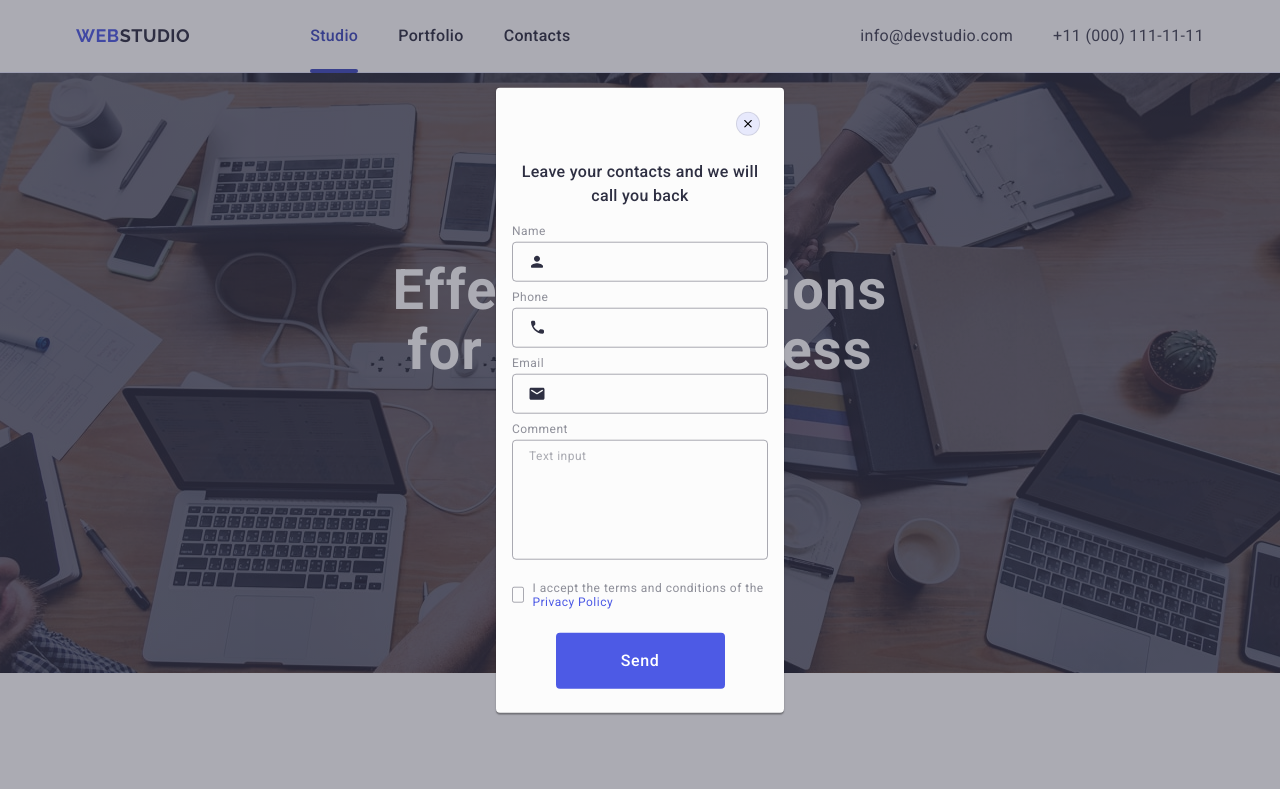
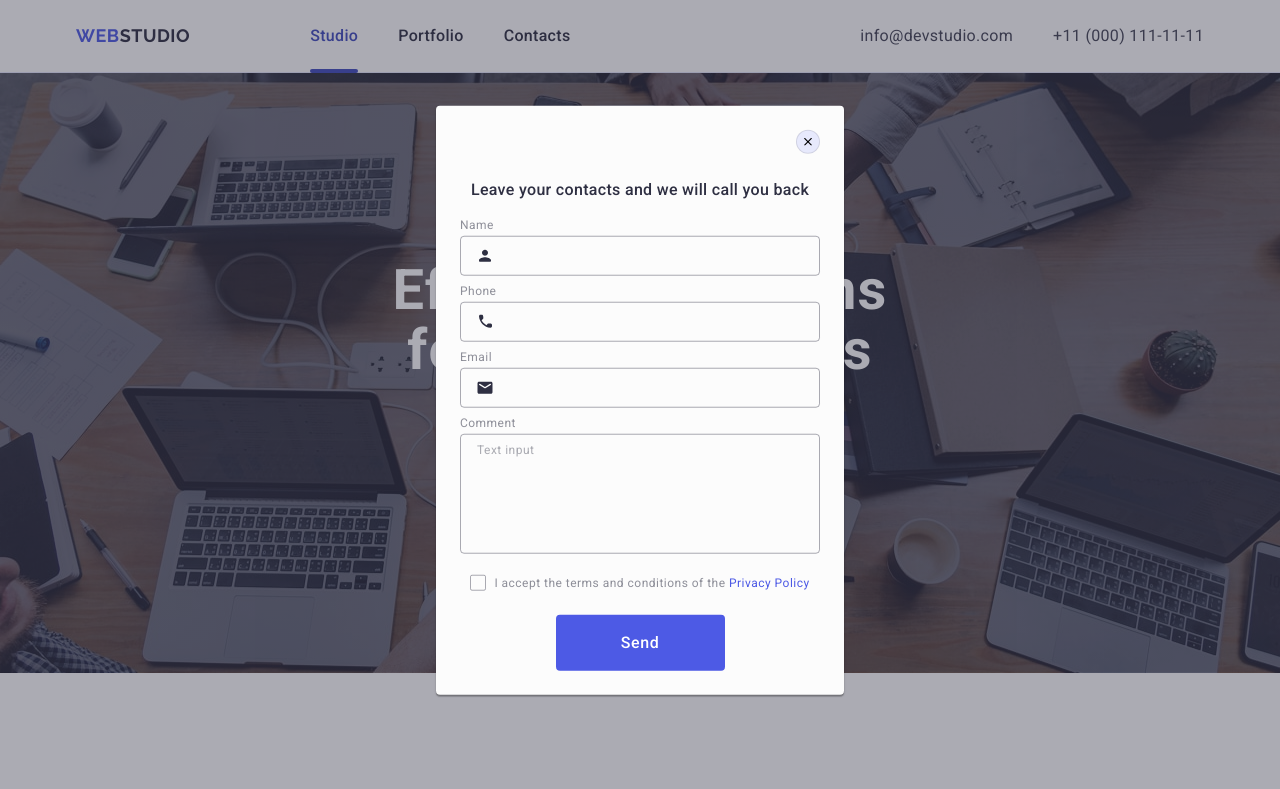
Before and after one commit to Olesa-GoIt/goit-markup-hw-06, a plain HTML site: page index.html in a window 1280 px wide. Shown: the top 789 px of the page. Drawn offline with nearby package versions, Linux system fonts and the light colour scheme.

Commit message:
adapt modal

```diff
--- a/css/styles-old.css
+++ b/css/styles-old.css
@@ -6,147 +6,6 @@
 }*/
 
 /*modal*/
-
-.modal {
-  width: 408px;
-  min-height: 584px;
-  padding: 72px 24px 24px 24px;
-}
-
-.backdrop:not(is-open).modal {
-  transform: translate(-50%, -100%);
-}
-
-.modal-cross {
-  position: absolute;
-  top: 24px;
-  right: 24px;
-  border-radius: 50%;
-  width: 24px;
-  height: 24px;
-  background-color: #e7e9fc;
-  padding: 0;
-  border: 1px solid rgba(0, 0, 0, 0.1);
-
-  display: flex;
-  align-items: center;
-  justify-content: center;
-
-  transition: background-color 250ms cubic-bezier(0.4, 0, 0.2, 1),
-    border 250ms cubic-bezier(0.4, 0, 0.2, 1);
-}
-
-.modal-cross-icon {
-  transition: fill 250ms cubic-bezier(0.4, 0, 0.2, 1);
-}
-
-.modal-cross:hover,
-.modal-cross:focus {
-  background-color: #404bbf;
-  border: none;
-}
-
-.modal-cross:hover .modal-cross-icon,
-.modal-cross:focus .modal-cross-icon {
-  fill: #fff;
-}
-
-.modal-title {
-  font-family: "Roboto", sans-serif;
-  font-weight: 500;
-  font-size: 16px;
-  line-height: 1.5;
-  letter-spacing: 0.02em;
-  text-align: center;
-  color: #2e2f42;
-  tab-size: ceter;
-  margin-bottom: 16px;
-}
-
-.modal-input {
-  width: 100%;
-  border: 1px solid rgba(46, 47, 66, 0.4);
-  border-radius: 4px;
-  height: 40px;
-  padding-left: 38px;
-  background-color: transparent;
-  outline: transparent;
-  transition: border-color 250ms cubic-bezier(0.4, 0, 0.2, 1);
-}
-
-.modal-input:focus {
-  border-color: #4d5ae5;
-}
-
-.modal-input:focus + .form-label-icon {
-  fill: #4d5ae5;
-}
-
-.modal-field {
-  margin-bottom: 8px;
-}
-
-.form-label-icon {
-  fill: #2e2f42;
-  position: absolute;
-  left: 16px;
-  top: 50%;
-  transform: translateY(-50%);
-  transition: fill 250ms cubic-bezier(0.4, 0, 0.2, 1);
-}
-
-.form-label {
-  display: block;
-  margin-bottom: 4px;
-  flex-direction: column;
-  font-family: "Roboto", sans-serif;
-  font-weight: 400;
-  font-size: 12px;
-  line-height: 1.17;
-  letter-spacing: 0.04em;
-  color: #8e8f99;
-}
-.modal-textarea {
-  width: 100%;
-  border: 1px solid rgba(46, 47, 66, 0.4);
-  border-radius: 4px;
-  height: 120px;
-  padding: 16px 8px;
-  font-size: 12px;
-  line-height: 1.17;
-  letter-spacing: 0.04em;
-  color: rgba(46, 47, 66, 0.4);
-  padding: 8px 16px;
-  background-color: transparent;
-  outline: transparent;
-  resize: none;
-  transition: border-color 250ms cubic-bezier(0.4, 0, 0.2, 1);
-}
-
-.modal-textarea:focus {
-  border-color: #4d5ae5;
-}
-
-.modal-textarea::placeholder {
-  font-family: "Roboto", sans-serif;
-  font-weight: 400;
-  font-size: 12px;
-  line-height: 1.16667;
-  letter-spacing: 0.04em;
-  color: rgba(46, 47, 66, 0.4);
-}
-
-.modal-field.textarea {
-  margin-bottom: 16px;
-}
-
-.modal-field.checkbox {
-  margin-bottom: 24px;
-}
-
-.modal-input-cover {
-  position: relative;
-}
 
 .check-text {
   font-family: "Roboto", sans-serif;
@@ -174,41 +33,3 @@
     border 250ms cubic-bezier(0.4, 0, 0.2, 1),
     fill 250ms cubic-bezier(0.4, 0, 0.2, 1);
 }
-
-.modal-check:checked + .check-text .check-element {
-  background-color: #404bbf;
-  border: none;
-  fill: #f4f4fd;
-}
-
-.privacy-link {
-  color: #4d5ae5;
-}
-
-.modal-btn {
-  font-family: "Roboto", sans-serif;
-  font-weight: 500;
-  font-size: 16px;
-  line-height: 1.5;
-  letter-spacing: 0.04em;
-  color: #fff;
-  background-color: #4d5ae5;
-  border-radius: 4px;
-  display: block;
-  margin: auto;
-  min-width: 169px;
-  height: 56px;
-  border: none;
-  transition: background-color 250ms cubic-bezier(0.4, 0, 0.2, 1);
-}
-
-.modal-btn:hover,
-.modal-btn:focus {
-  font-family: "Roboto", sans-serif;
-  font-weight: 500;
-  font-size: 16px;
-  line-height: 1.5;
-  letter-spacing: 0.04em;
-  color: #fff;
-  background-color: #404bbf;
-}
--- a/css/styles.css
+++ b/css/styles.css
@@ -1207,19 +1207,18 @@ a {
 .check-text {
   display: flex;
   align-items: center;
-
+  justify-content: center;
   font-family: "Roboto", sans-serif;
   font-weight: 400;
   font-size: 12px;
   line-height: 1.16667;
   letter-spacing: 0.04em;
   color: #8e8f99;
-
-  justify-content: center;
   line-height: 1.17;
 }
 
 .check-element {
+  flex-shrink: 0;
   width: 16px;
   height: 16px;
   border-radius: 2px;
@@ -1271,3 +1270,11 @@ a {
   color: #fff;
   background-color: #404bbf;
 }
+
+@media screen and (min-width: 768px) {
+  .modal {
+    width: 408px;
+    min-height: 584px;
+    padding: 72px 24px 24px 24px;
+  }
+}
```
